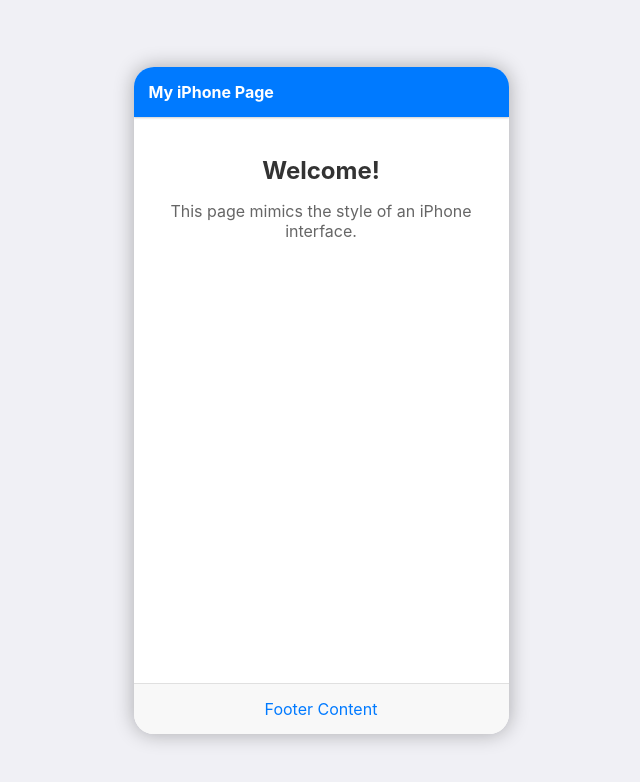
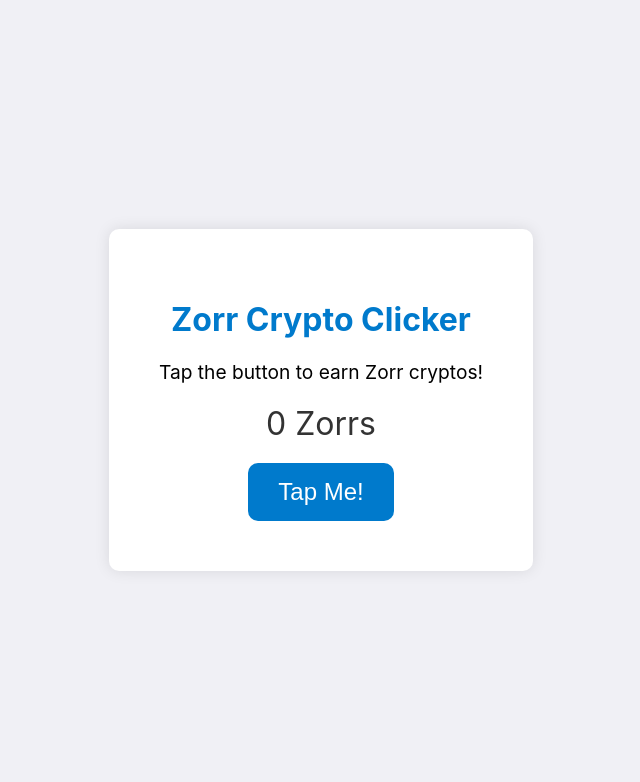
Before and after one commit to Zorritoxxxtheboss/Zorritoxxxtheboss.github.io, a plain HTML site: page index.html in a window 1280 px wide. Shown: the whole page, without its empty margins (319-959 px from the left). Drawn offline with Linux system fonts and the light colour scheme.

Commit message:
Update index.html

```diff
--- a/index.html
+++ b/index.html
@@ -3,7 +3,7 @@
 <head>
     <meta charset="UTF-8">
     <meta name="viewport" content="width=device-width, initial-scale=1.0">
-    <title>iPhone Style Page</title>
+    <title>Zorr Crypto Clicker</title>
     <style>
         body {
             font-family: -apple-system, BlinkMacSystemFont, "Segoe UI", Roboto, "Helvetica Neue", Arial, sans-serif;
@@ -16,66 +16,69 @@
             height: 100vh;
         }
         .container {
-            width: 375px; /* iPhone screen width */
-            height: 667px; /* iPhone screen height */
+            text-align: center;
             background: white;
-            border-radius: 20px;
-            box-shadow: 0 0 20px rgba(0, 0, 0, 0.3);
-            overflow: hidden;
-            position: relative;
+            padding: 50px;
+            border-radius: 10px;
+            box-shadow: 0px 0px 15px rgba(0, 0, 0, 0.1);
         }
-        .header {
-            height: 50px;
-            background: #007aff;
+        h1 {
+            color: #007acc;
+        }
+        p {
+            font-size: 1.2em;
+        }
+        .crypto-count {
+            font-size: 2em;
+            margin: 20px 0;
+            color: #333;
+        }
+        .click-button {
+            padding: 15px 30px;
+            font-size: 1.5em;
             color: white;
-            display: flex;
-            align-items: center;
-            padding: 0 15px;
-            box-shadow: 0 1px 2px rgba(0, 0, 0, 0.2);
+            background-color: #007acc;
+            border: none;
+            border-radius: 10px;
+            cursor: pointer;
+            transition: background-color 0.3s ease;
         }
-        .header h1 {
-            font-size: 16px;
-            margin: 0;
-        }
-        .content {
-            padding: 20px;
-            text-align: center;
-        }
-        .content h2 {
-            color: #333;
-            font-size: 24px;
-            margin-bottom: 10px;
-        }
-        .content p {
-            color: #666;
-            font-size: 16px;
-        }
-        .footer {
-            position: absolute;
-            bottom: 0;
-            width: 100%;
-            height: 50px;
-            background: #f8f8f8;
-            border-top: 1px solid #e0e0e0;
-            display: flex;
-            justify-content: center;
-            align-items: center;
-            color: #007aff;
+        .click-button:hover {
+            background-color: #005fa3;
         }
     </style>
 </head>
 <body>
     <div class="container">
-        <div class="header">
-            <h1>My iPhone Page</h1>
-        </div>
-        <div class="content">
-            <h2>Welcome!</h2>
-            <p>This page mimics the style of an iPhone interface.</p>
-        </div>
-        <div class="footer">
-            Footer Content
-        </div>
+        <h1>Zorr Crypto Clicker</h1>
+        <p>Tap the button to earn Zorr cryptos!</p>
+        <div class="crypto-count" id="cryptoCount">0 Zorrs</div>
+        <button class="click-button" onclick="earnCrypto()">Tap Me!</button>
     </div>
+
+    <script>
+        let cryptoCount = 0;
+        let cryptoPerClick = 1;
+
+        function earnCrypto() {
+            cryptoCount += cryptoPerClick;
+            document.getElementById("cryptoCount").innerText = cryptoCount + " Zorrs";
+
+            // Duplica el valor por toque después de 100 toques
+            if (cryptoCount >= 100) {
+                cryptoPerClick = 2;
+            }
+
+            // Duplica nuevamente después de 200 toques y así sucesivamente
+            if (cryptoCount >= 200) {
+                cryptoPerClick = 4;
+            }
+
+            if (cryptoCount >= 400) {
+                cryptoPerClick = 8;
+            }
+            // Puedes agregar más niveles de incremento aquí
+        }
+    </script>
 </body>
 </html>
```
